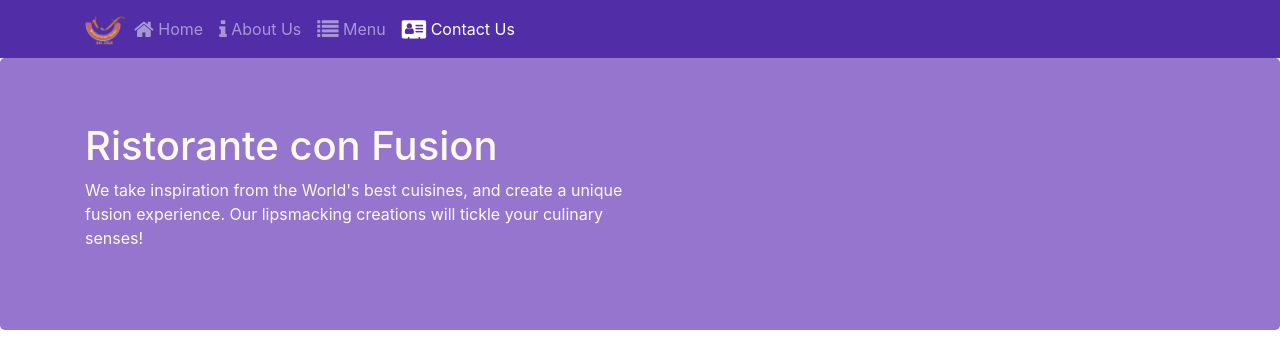
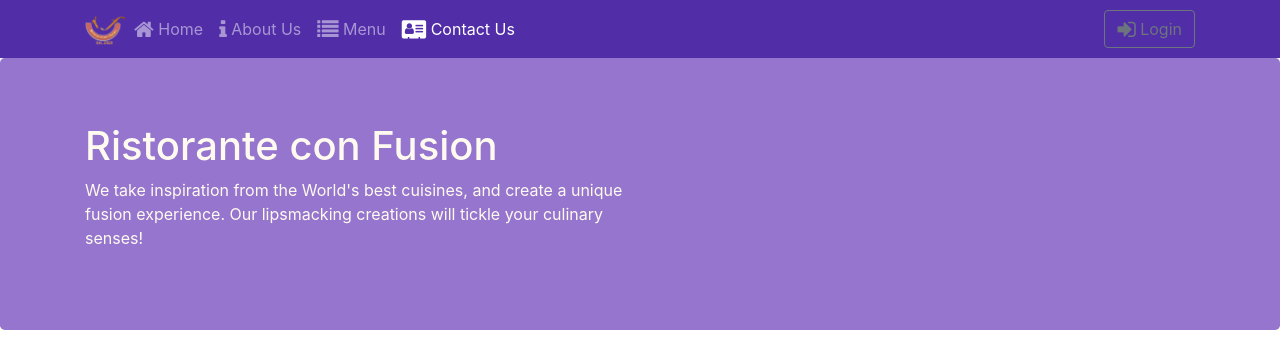
Before and after one commit to ankit15681/Confusion, a React (Create React App) app: page /contactus in a window 1280 px wide. Shown: the top 361 px of the page. Built offline with nearby package versions, Linux system fonts and the light colour scheme.

Commit message:
uncontrolled forms

```diff
--- a/src/components/ContactComponent.js
+++ b/src/components/ContactComponent.js
@@ -24,6 +24,7 @@
          }
          this.handleSubmit = this.handleSubmit.bind(this);
          this.handleInputChange = this.handleInputChange.bind(this);
+         this.handleBlur = this.handleBlur.bind(this);
      }
 
      handleBlur = (field) => (evt) => {
--- a/src/components/HeaderComponent.js
+++ b/src/components/HeaderComponent.js
@@ -1,4 +1,4 @@
-import { Nav, Navbar, NavbarBrand, NavbarToggler, Collapse, NavItem, Jumbotron } from 'reactstrap';
+import { Nav, Navbar, NavbarBrand, NavbarToggler, Collapse, NavItem, Jumbotron, Button, Modal, ModalHeader, ModalBody, Form, FormGroup, Label, Input} from 'reactstrap';
 import { NavLink } from 'react-router-dom';
 import React, {Component} from 'react';
 
@@ -6,10 +6,15 @@
     constructor(props) {
         super(props);
 
+
+        this.state = {
+          isNavOpen: false,
+          isModalOpen : false
+        };
+
         this.toggleNav = this.toggleNav.bind(this);
-        this.state = {
-          isNavOpen: false
-        };
+        this.toggleModal = this.toggleModal.bind(this);
+        this.handleLogin = this.handleLogin.bind(this);
       }
 
       toggleNav() {
@@ -18,9 +23,21 @@
         });
       }
 
+      toggleModal(){
+          this.setState({
+              isModalOpen : !this.state.isModalOpen
+          });
+      }
+
+      handleLogin(event){
+          this.toggleModal();
+          alert("Username : " + this.username.value + " Password : " + this.password.value +" Remember : " + this.remember.checked);
+          event.preventDefault();
+      }
+
     render() {
         return(
-            <div>
+            <React.Fragment>
                 <Navbar dark expand="md">
                     <div className="container">
                         <NavbarToggler onClick={this.toggleNav} />
@@ -40,6 +57,11 @@
                                 <NavLink className="nav-link" to='/contactus'><span className="fa fa-address-card fa-lg"></span> Contact Us</NavLink>
                             </NavItem>
                             </Nav>
+                            <Nav className="ml-auto" navbar >
+                                  <NavItem>
+                                      <Button outline onClick ={this.toggleModal}><span className="fa fa-sign-in fa-lg"></span> Login </Button>
+                                  </NavItem>
+                            </Nav>
                         </Collapse>
                     </div>
                 </Navbar>
@@ -53,7 +75,29 @@
                         </div>
                     </div>
                 </Jumbotron>
-            </div>
+                <Modal isOpen={this.state.isModalOpen} toggle={this.toggleModal}>
+                     <ModalHeader toggle={this.toggleModal}>Login</ModalHeader>
+                     <ModalBody>
+                            <Form onSubmit={this.handleLogin}>
+                                <FormGroup>
+                                     <Label htmlFor="username">Username</Label>
+                                     <Input type="text" id="username" name="username" innerRef={(input) => this.username = input}/>
+                                </FormGroup>
+                                <FormGroup>
+                                     <Label htmlFor="password">Password</Label>
+                                     <Input type="password" id="password" name="password" innerRef={(input) => this.password = input}/>
+                                </FormGroup>
+                                <FormGroup check>
+                                     <Label check>
+                                        <Input type="checkbox" name="remember" innerRef={(input) => this.remember = input} />
+                                        Remember Me
+                                     </Label>
+                                </FormGroup>
+                                <Button type='submit' value="submit" color="bg-primary"> Login</Button>
+                            </Form>
+                     </ModalBody>
+                </Modal>
+            </React.Fragment>
         );
     }
 }
```
